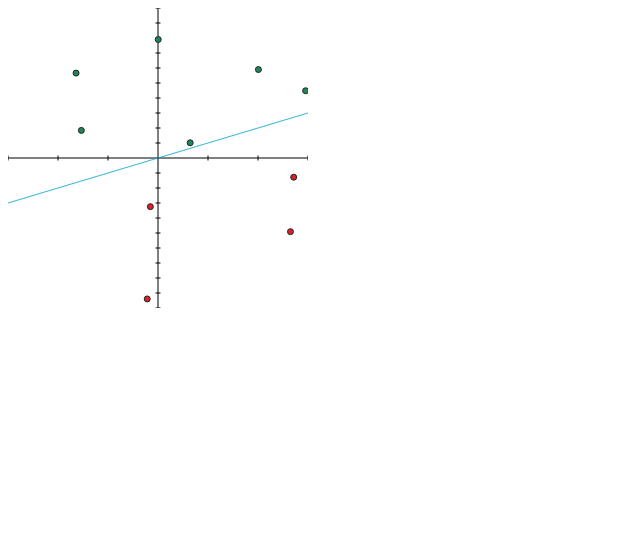
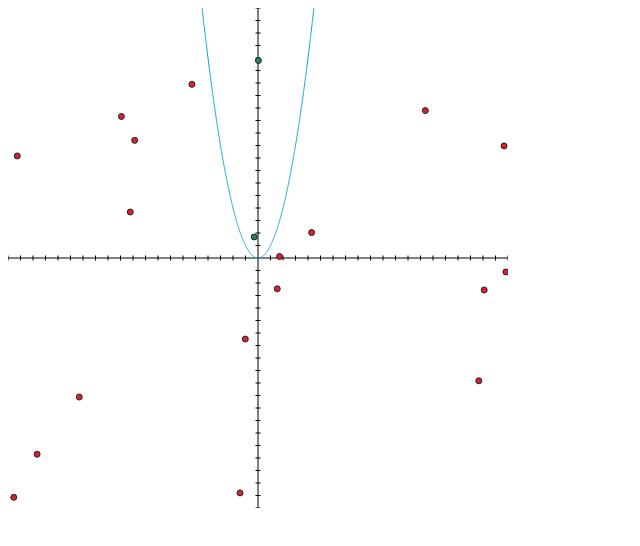
Before and after one commit to XavierByrd/Perceptron_Graph_JS, a plain HTML site: page testgraphjs.html in a window 1280 px wide. Shown: the whole page, without its empty margins (0-640 px from the left). Drawn offline with Linux system fonts and the light colour scheme.

Commit message:
Add flexibility to constructor and Point drawing
- Added ability to specify graph's scale in constructor
- Added ability to specify point radius in drawPoints()

- Each of these uses typeof() to insure that these have a defalt value.

```diff
--- a/graph.js
+++ b/graph.js
@@ -2,7 +2,7 @@
   'use strict';
   function define_Graph() {
     var Graph = {};
-    Graph.create = function(canvas, width, height) {
+    Graph.create = function(canvas, width, height, x, y) {
       Graph.c = document.getElementById(canvas);
 
       Graph.c.width = width;
@@ -10,8 +10,8 @@
 
       Graph. origin = {x: Graph.c.width/2, y: Graph.c.height/2};
       Graph. ctx = Graph.c.getContext("2d");
-      Graph. xaxis = 3;
-      Graph. yaxis = 10;
+      Graph. xaxis = typeof(x) !== 'undefined'? x : 3;
+      Graph. yaxis = typeof(y) !== 'undefined' ? y : 10;
       Graph. point = {x: null, y: null};
       Graph. smoothFactor = 1;
       Graph. ticklength = 5;
@@ -26,11 +26,16 @@
       Graph.ctx.stroke();
     },
 
+    Graph.defineScale = function(x, y) {
+      Graph.xaxis = x;
+      Graph.yaxis = y;
+    },
+
     Graph.graph = function() {
       Graph.ctx.beginPath();
       Graph.ctx.strokeStyle = "#06a2cb";
       for(var x = -Graph.xaxis; x < Graph.xaxis; x += (Graph.smoothFactor * 0.01)) {
-        //console.log("(" +x+","+f(x)+")\n" + "(" +Graph.convertToCanvasX(x)+","+Graph.convertToScaleY(f(x))+")\n");
+        //console.log("(" +x+","+f(x)+")\n" + "(" +Graph.Graph.convertToCanvasX(x)+","+Graph.convertToScaleY(f(x))+")\n");
         Graph.ctx.lineTo(Graph.convertToCanvasX(x) , Graph.convertToCanvasY(Graph.f(x)));
       }
       Graph.ctx.stroke();
@@ -99,12 +104,13 @@
         return points;
       },
 
-      Graph.drawPoints = function(points) {
+      Graph.drawPoints = function(points, size) {
         for(var i = 0; i < points.length; i++) {
           points[i] = Graph.evaluatePoint(points[i]);
           Graph.ctx.beginPath();
           Graph.ctx.strokeStyle = "#192823";
-          Graph.ctx.arc(Graph.convertToCanvasX(points[i].x), Graph.convertToCanvasY(points[i].y), 3, 0, 2*Math.PI);
+          var radius = typeof(size) !== "undefined" ? size: 3;
+          Graph.ctx.arc(Graph.convertToCanvasX(points[i].x), Graph.convertToCanvasY(points[i].y), radius, 0, 2*Math.PI);
           if(points[i].isAboveEquation) {
             Graph.ctx.fillStyle = "#218559";
           } else {
--- a/testgraphjs.html
+++ b/testgraphjs.html
@@ -10,12 +10,11 @@
 
     <script type="text/javascript" src="graph.js"></script>
     <script>
-      Graph.create("canvas", 300, 300);
-      Graph.equation("x");
+      Graph.create("canvas", 500, 500, 20, 20);
+      Graph.equation("x * x");
       Graph.drawTicks();
       Graph.graph();
-      var points = Graph.generateRandomPoints(10);
-      Graph.drawPoints(points);
+      Graph.drawPoints(Graph.generateRandomPoints(20), 3);
     </script>
   </body>
 </html>
```
